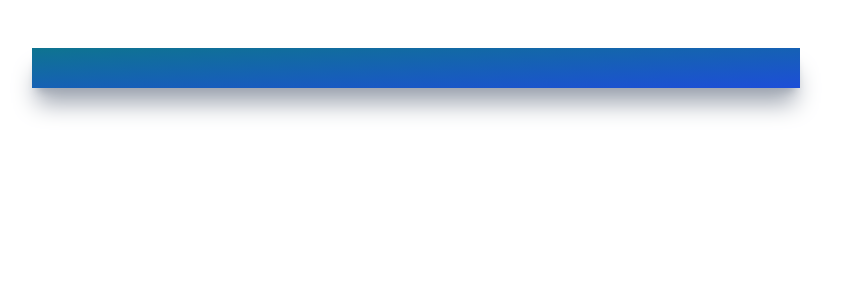
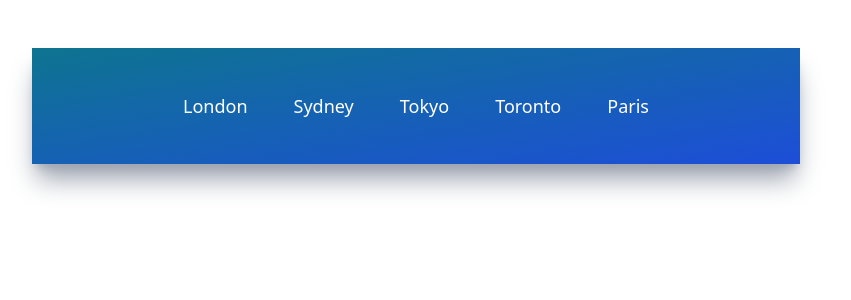
Before and after one commit to jvmantovas/react-weather-app, a React (Vite) app: page / in a window 1280 px wide. Shown: the top 300 px of the page, without its empty margins (0-851 px from the left). Built offline with nearby package versions, Linux system fonts and the light colour scheme.

Commit message:
feat(topcities) TopButtons component with cities

```diff
--- a/src/App.jsx
+++ b/src/App.jsx
@@ -1,9 +1,12 @@
 import "./App.css";
 import UilReact from "@iconscout/react-unicons/icons/uil-react";
+import TopButtons from "./components/TopButtons";
 
 function App() {
   return (
-    <div className="mxauto max-w-screen-md mt-4 py-5 px-32 bg-gradient-to-br from-cyan-700 to-blue-700 shadow-xl shadow-gray-400"></div>
+    <div className="mxauto max-w-screen-md mt-4 py-5 px-32 bg-gradient-to-br from-cyan-700 to-blue-700 shadow-xl shadow-gray-400">
+      <TopButtons />
+    </div>
   );
 }
 
--- /dev/null
+++ b/src/components/TopButtons.jsx
@@ -0,0 +1,38 @@
+import React from "react";
+
+function TopButtons() {
+  const cities = [
+    {
+      id: 1,
+      title: "London",
+    },
+    {
+      id: 2,
+      title: "Sydney",
+    },
+    {
+      id: 3,
+      title: "Tokyo",
+    },
+    {
+      id: 4,
+      title: "Toronto",
+    },
+    {
+      id: 5,
+      title: "Paris",
+    },
+  ];
+
+  return (
+    <div className="flex items-center justify-around my-6">
+      {cities.map((city) => (
+        <button key={city.id} className="text-white text-lg font-medium">
+          {city.title}
+        </button>
+      ))}
+    </div>
+  );
+}
+
+export default TopButtons;
```
